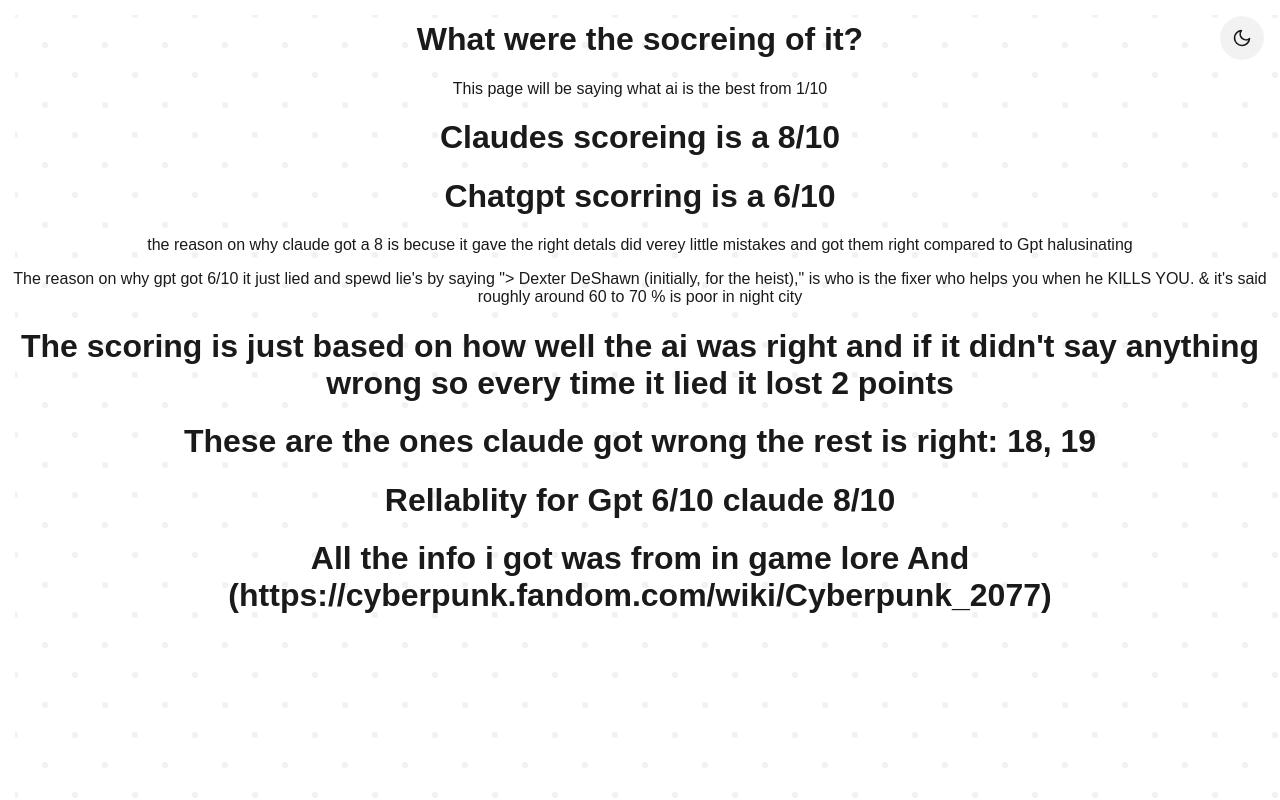
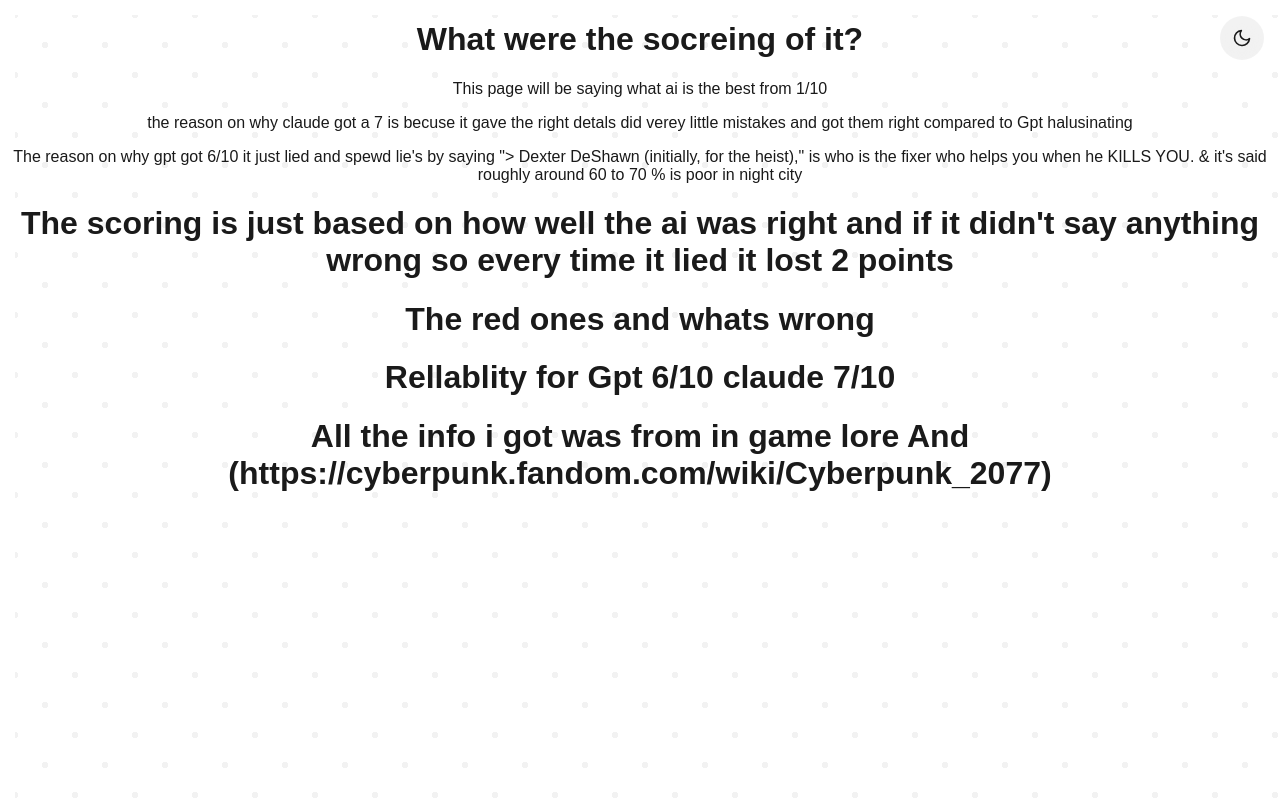
Before and after one commit to artinRahm/project, a plain HTML site: page scoreing.html in a window 1280 px wide. Drawn offline with Linux system fonts and the light colour scheme; a web font is replaced by a local one.

Commit message:
Final Push

```diff
--- a/scoreing.html
+++ b/scoreing.html
@@ -18,13 +18,11 @@
     <!--Text class-->
     <h1 class="jello-horizontal h1">What were the socreing of it?</h1>
     <p class="jello-horizontal p1">This page will be saying what ai is the best from 1/10</p>
-<h1 class="jello-horizontal h1">Claudes scoreing is a 8/10</h1>
-<h1 class="jello-horizontal h1">Chatgpt scorring is a 6/10</h1>
-<p class="jello-horizontal p1">the reason on why claude got a 8 is becuse it gave the right detals did verey little mistakes and got them right compared to Gpt halusinating</p>
+<p class="jello-horizontal p1">the reason on why claude got a 7 is becuse it gave the right detals did verey little mistakes and got them right compared to Gpt halusinating</p>
 <p class="jello-horizontal p1">The reason on why gpt got 6/10 it just lied and spewd lie's by saying "> Dexter DeShawn (initially, for the heist)," is who is the fixer who helps you when he KILLS YOU. & it's said roughly around 60 to 70 % is poor in night city</p>
 <h1 class="jello-horizontal h1 ">The scoring is just based on how well the ai was right and if it didn't say anything wrong so every time it lied it lost 2 points</h1>
-<h1 class="jello-horizontal h1">These are the ones claude got wrong the rest is right: 18, 19  </h1>
-<h1 class="jello-horizontal h1"> Rellablity for Gpt 6/10 claude 8/10</h1>
+<h1 class="jello-horizontal h1">The red ones and whats wrong </h1>
+<h1 class="jello-horizontal h1"> Rellablity for Gpt 6/10 claude 7/10</h1>
 <h1 class="jello-horizontal h1">All the info i got was from in game lore  And (https://cyberpunk.fandom.com/wiki/Cyberpunk_2077)</h1>
 </body>
 </html>
```
